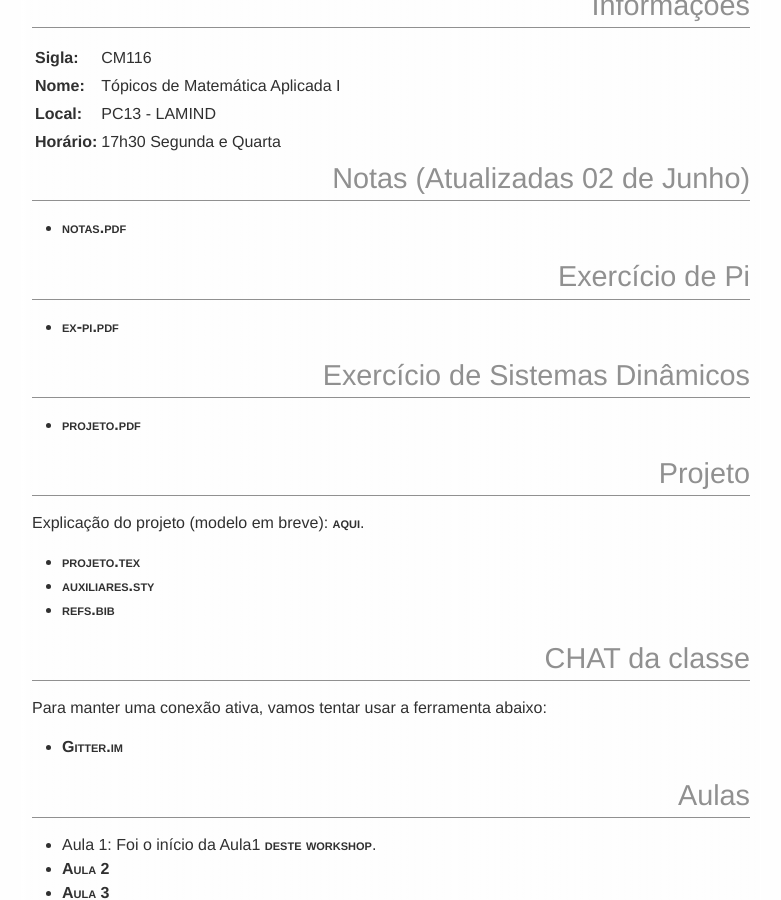
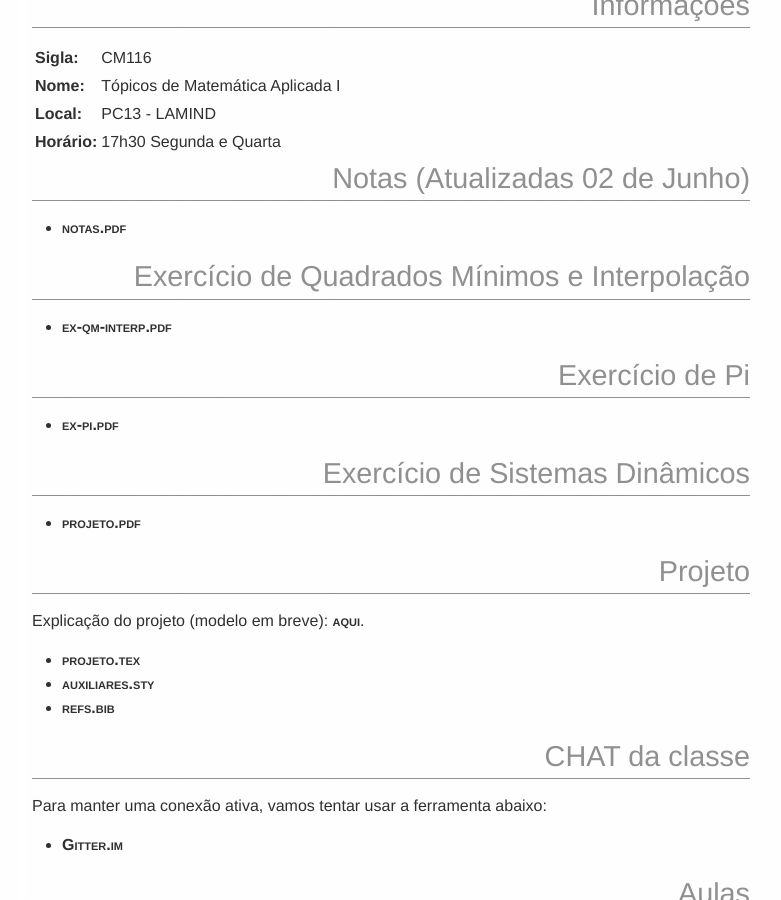
Before and after one commit to abelsiqueira/abelsiqueira.github.io-old, a Jekyll site: the page built from disciplinas/cm116-2016s1.md, in a window 1280 px wide and 900 px high, scrolled down 489 px. Shown: the whole window, without its empty margins (249-1030 px from the left). Built offline with Jekyll 4.4.1, drawn with Linux system fonts in a browser that asks for light colours.

Commit message:
Adiciona novo exercício

```diff
--- a/disciplinas/cm116-2016s1.md
+++ b/disciplinas/cm116-2016s1.md
@@ -16,6 +16,10 @@ tag:        2016s1
 # Notas (Atualizadas 02 de Junho)
 
   - [notas.pdf]({{ site.baseurl }}/disciplinas/cm116/notas.pdf)
+
+# Exercício de Quadrados Mínimos e Interpolação
+
+  - [ex-qm-interp.pdf]({{ site.baseurl }}/disciplinas/cm116/ex-qm-interp.pdf)
 
 # Exercício de Pi
 
```
Also changed, not shown: 1 other file.
